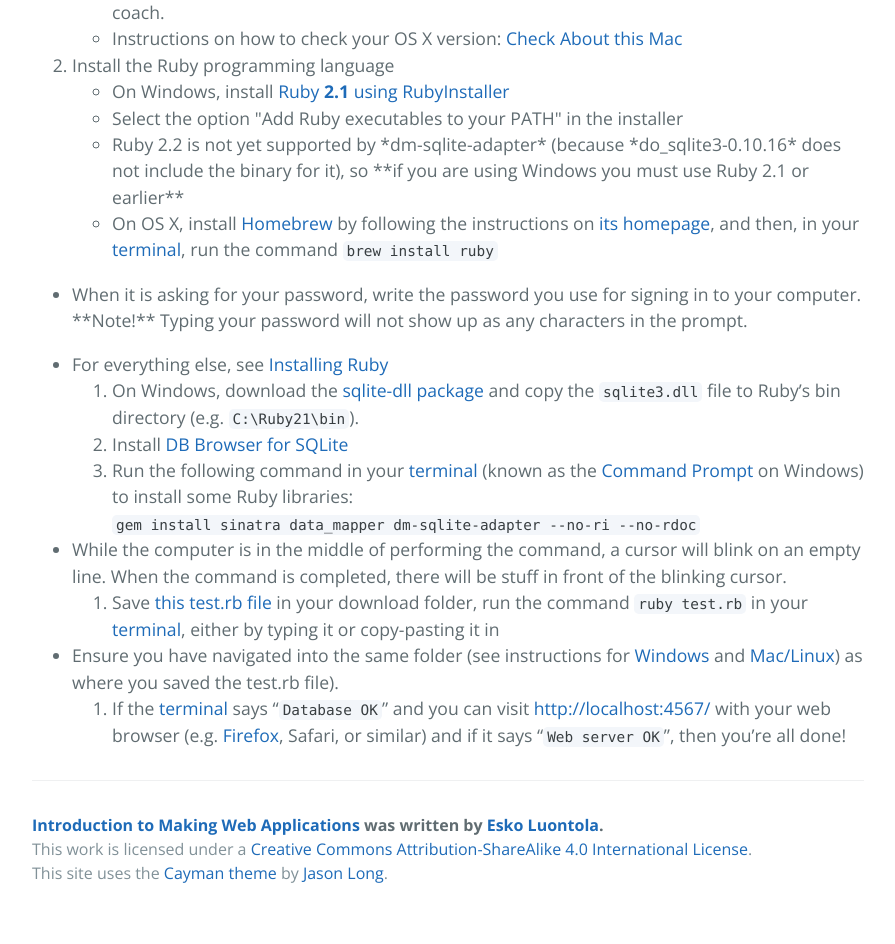
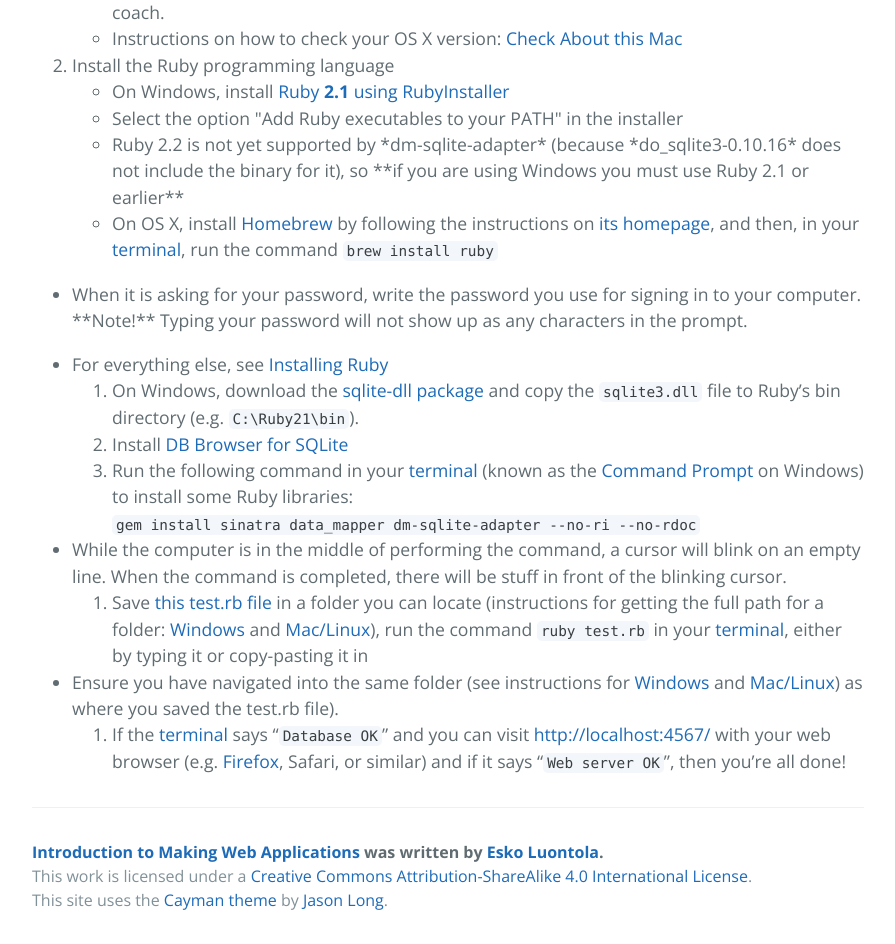
Before and after one commit to luontola/web-intro, a Jekyll site: the page built from installation.md, in a window 1280 px wide. Shown: the part 517-1461 px from the top of the page, without its empty margins (192-1087 px from the left). Built offline with Jekyll 4.4.1, drawn with Linux system fonts in a browser that asks for light colours; Markdown is read by kramdown in place of the engine named in the settings; before the commit the page ends 1434 px from its top, so only the background shows below that.

Commit message:
full path instructions

```diff
--- a/installation.md
+++ b/installation.md
@@ -21,7 +21,7 @@ permalink: /installation/
 5. Run the following command in your [terminal][terminal] (known as the [Command Prompt][winprompt] on Windows) to install some Ruby libraries:
   `gem install sinatra data_mapper dm-sqlite-adapter --no-ri --no-rdoc`
   * While the computer is in the middle of performing the command, a cursor will blink on an empty line. When the command is completed, there will be stuff in front of the blinking cursor.
-7. Save [this test.rb file](/test.rb) in your download folder, run the command `ruby test.rb` in your [terminal][terminal], either by typing it or copy-pasting it in
+7. Save [this test.rb file](/test.rb) in a folder you can locate (instructions for getting the full path for a folder: [Windows][winpath] and [Mac/Linux][macpath]), run the command `ruby test.rb` in your [terminal][terminal], either by typing it or copy-pasting it in
   * Ensure you have navigated into the same folder (see instructions for [Windows][winnavigation] and [Mac/Linux][macnavigation]) as where you saved the test.rb file).
 8. If the [terminal][terminal] says "`Database OK`" and you can visit <http://localhost:4567/> with your web browser (e.g. [Firefox](https://www.mozilla.org/en-US/firefox/new/), Safari, or similar) and if it says "`Web server OK`", then you're all done!
 
```
Also changed, not shown: other parts of installation.md (+2 -0 lines).
